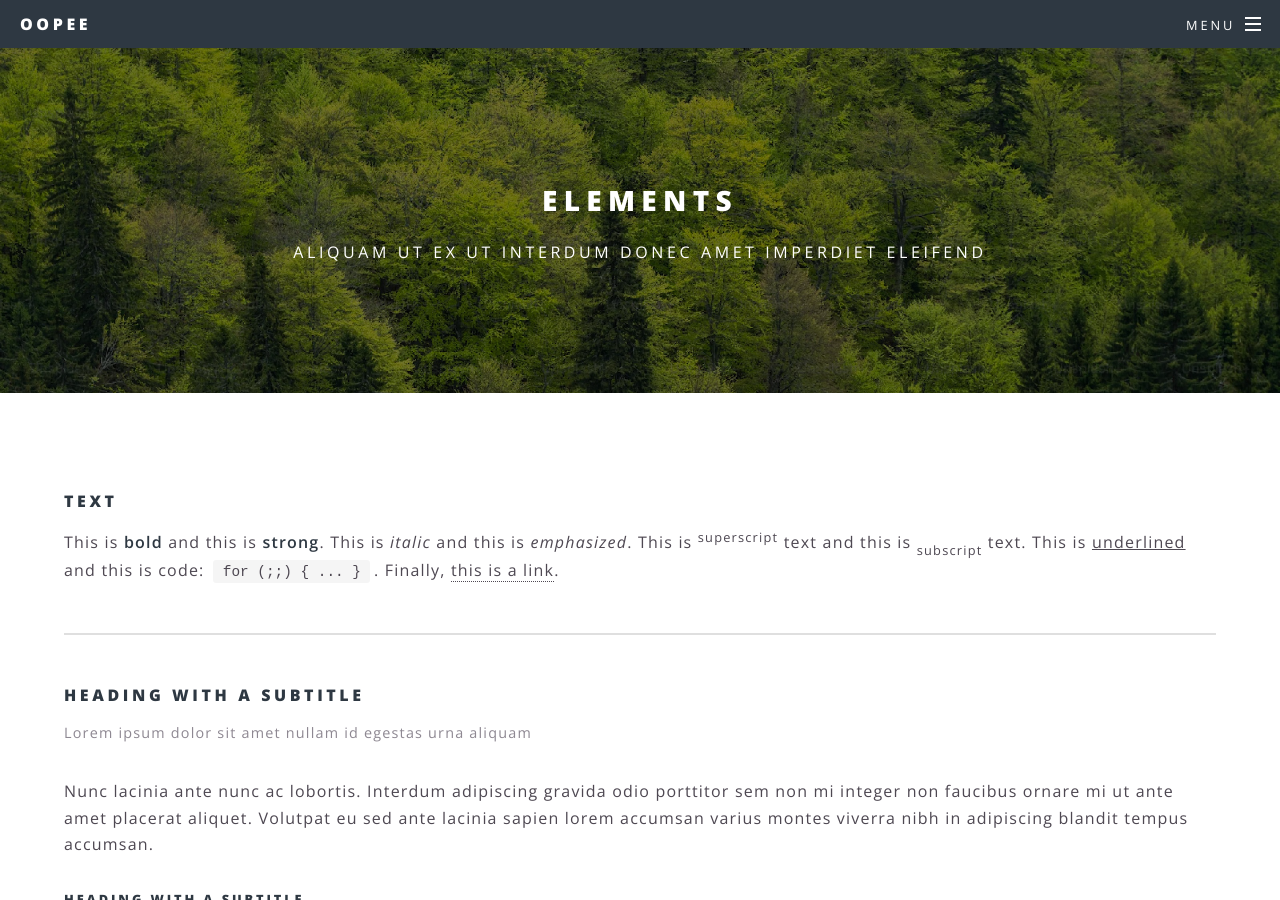
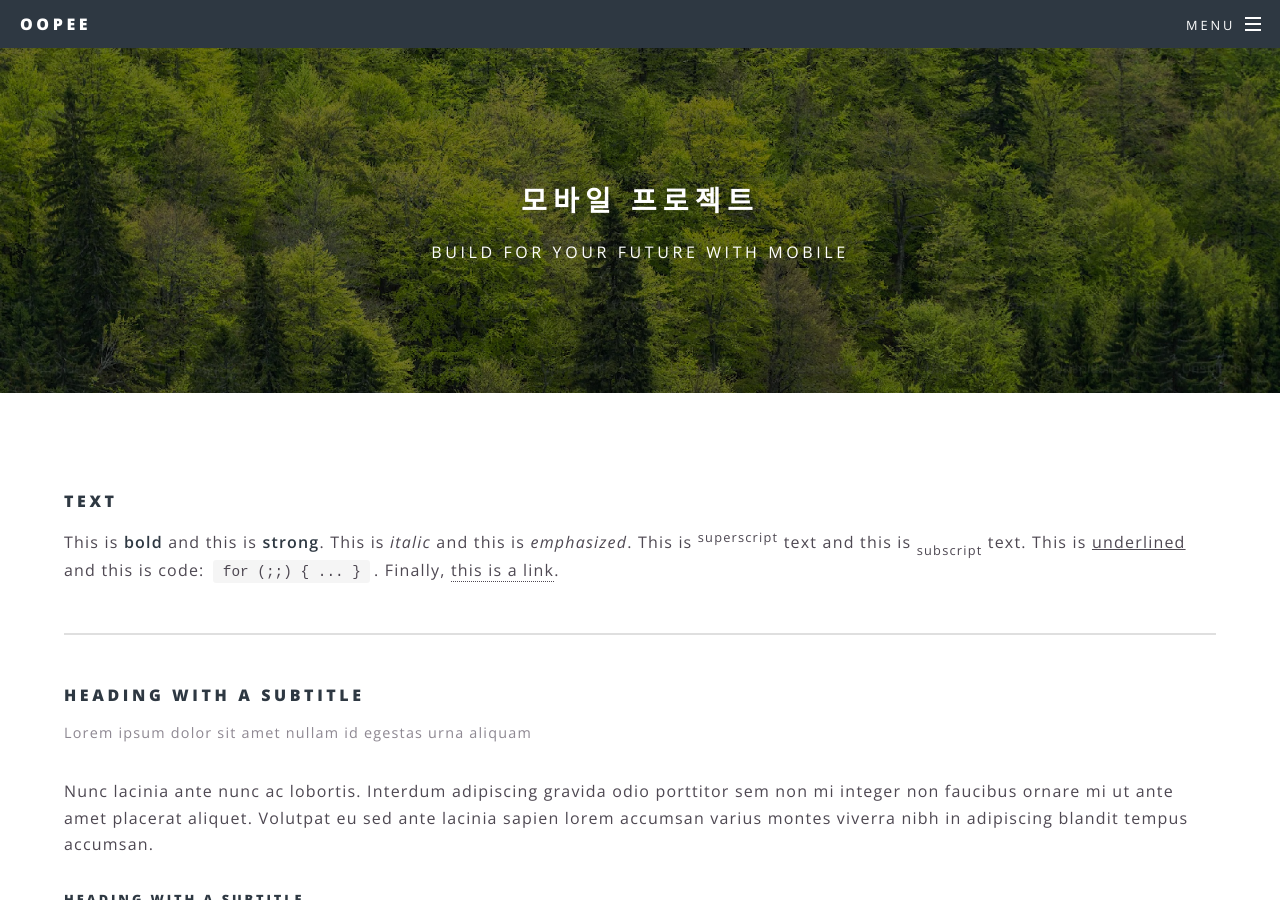
Before and after one commit to inansung/www.oopee.com, a Jekyll site: the page built from projects.html, in a window 1280 px wide and 900 px high. Built offline with Jekyll 4.4.1, drawn with Linux system fonts in a browser that asks for light colours.

Commit message:
2023.10.05+10

```diff
--- a/projects.html
+++ b/projects.html
@@ -1,6 +1,6 @@
 ---
 layout: page
-title: Elements
+title: 모바일 프로젝트
 ---
 			<section>
 				<h4>Text</h4>
--- a/services.html
+++ b/services.html
@@ -1,6 +1,6 @@
 ---
 layout: page
-title: Elements
+title: 서비스
 ---
 			<section>
 				<h4>Text</h4>
```
